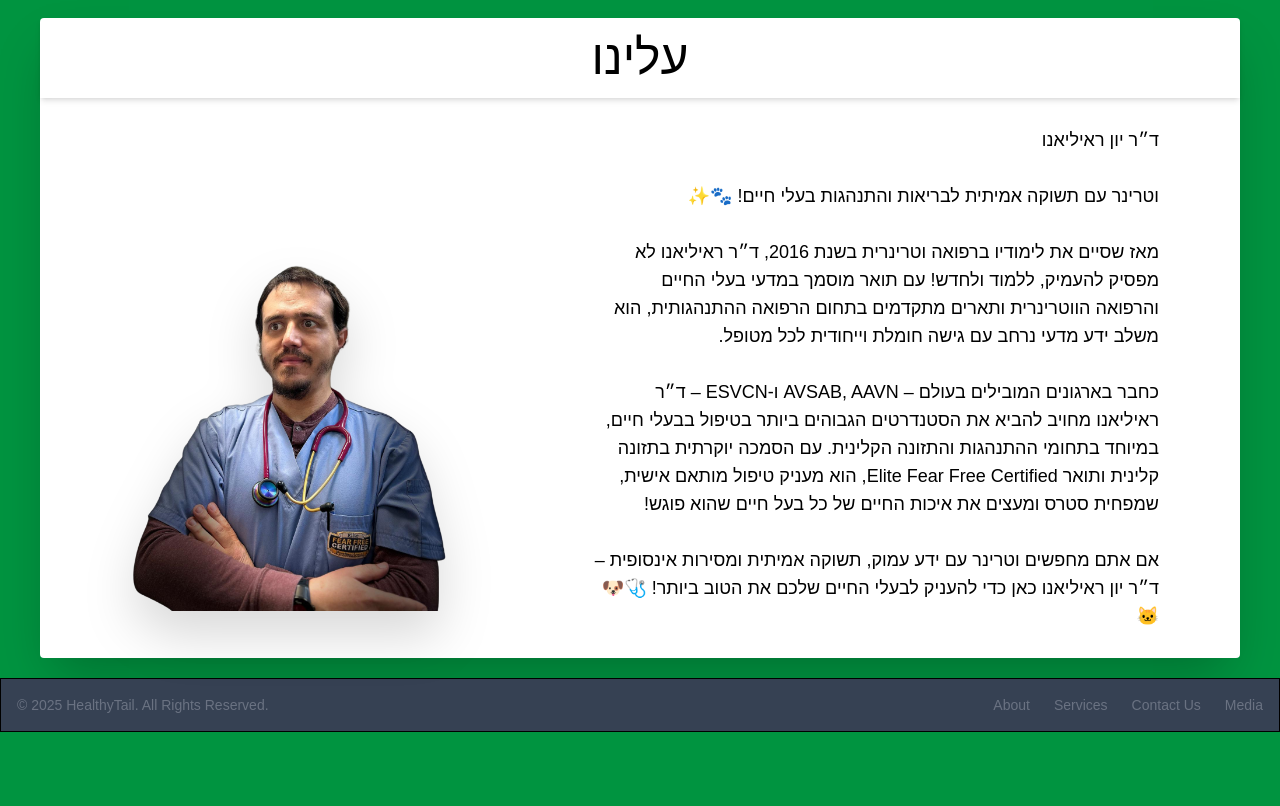
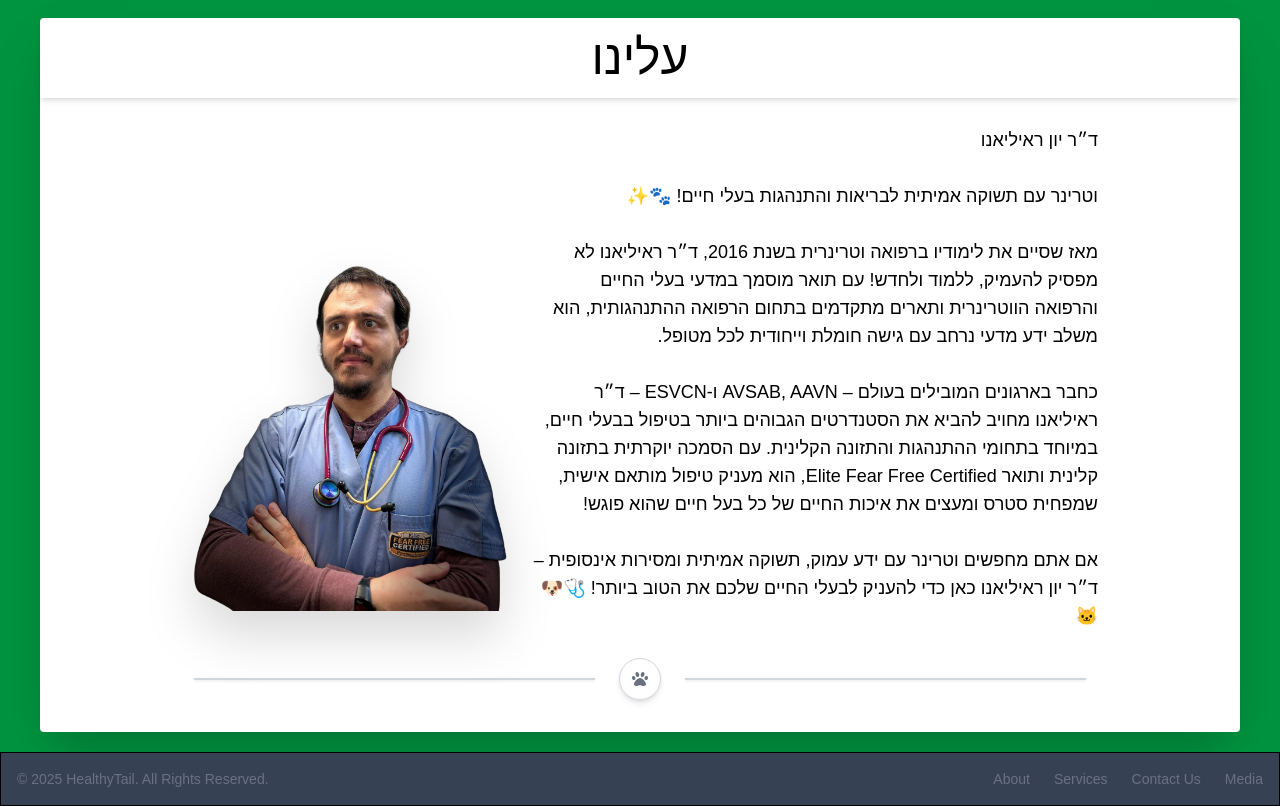
Before and after one commit to vitorreisler/healthyTail, a Next.js app: page /rotas/about in a window 1280 px wide. Shown: the part 660-1466 px from the top of the page. Before the commit the page ends 1392 px from the top, so only its background shows below. Built offline with nearby package versions, Linux system fonts and the light colour scheme.

Commit message:
review em observacao

```diff
--- /dev/null
+++ b/src/components/reviews.jsx
@@ -0,0 +1,9 @@
+const Reviews = () => {
+    return (
+        <section>
+            <h2>Reviews TESTE</h2>
+        </section>
+     );
+}
+
+export default Reviews;
--- a/src/pages/rotas/about.jsx
+++ b/src/pages/rotas/about.jsx
@@ -1,9 +1,13 @@
+import HrElement from "@/components/hrElement";
 import Layout from "@/components/layout";
+import Reviews from "@/components/reviews";
 
 const About = () => {
   return (
     <>
       <Layout pageName={"עלינו "}>
+        <section className="flex flex-col">
+          <div className="flex flex-wrap">
             <picture className="max-w-[350px] my-auto mx-auto">
               <img
                 className="rounded-2xl filter: drop-shadow-2xl"
@@ -12,19 +16,32 @@ const About = () => {
               />
             </picture>
             <p className="text-black max-w-[590px] mx-auto my-auto px-3 py-3 text-lg rtl  ">
-          ד״ר יון ראיליאנו <br /><br /> וטרינר עם תשוקה אמיתית לבריאות והתנהגות בעלי חיים!
-          🐾✨ <br /><br /> מאז שסיים את לימודיו ברפואה וטרינרית בשנת 2016, ד״ר ראיליאנו לא
-          מפסיק להעמיק, ללמוד ולחדש! עם תואר מוסמך במדעי בעלי החיים והרפואה
-          הווטרינרית ותארים מתקדמים בתחום הרפואה ההתנהגותית, הוא משלב ידע מדעי
-          נרחב עם גישה חומלת וייחודית לכל מטופל.<br /><br /> כחבר בארגונים המובילים בעולם –
-          AVSAB, AAVN ו-ESVCN – ד״ר ראיליאנו מחויב להביא את הסטנדרטים הגבוהים
-          ביותר בטיפול בבעלי חיים, במיוחד בתחומי ההתנהגות והתזונה הקלינית. עם
-          הסמכה יוקרתית בתזונה קלינית ותואר Elite Fear Free Certified, הוא מעניק
-          טיפול מותאם אישית, שמפחית סטרס ומעצים את איכות החיים של כל בעל חיים
-          שהוא פוגש!<br /><br /> אם אתם מחפשים וטרינר עם ידע עמוק, תשוקה אמיתית ומסירות
-          אינסופית – ד״ר יון ראיליאנו כאן כדי להעניק לבעלי החיים שלכם את הטוב
-          ביותר! 🩺🐶🐱
+              ד״ר יון ראיליאנו <br />
+              <br /> וטרינר עם תשוקה אמיתית לבריאות והתנהגות בעלי חיים! 🐾✨{" "}
+              <br />
+              <br /> מאז שסיים את לימודיו ברפואה וטרינרית בשנת 2016, ד״ר
+              ראיליאנו לא מפסיק להעמיק, ללמוד ולחדש! עם תואר מוסמך במדעי בעלי
+              החיים והרפואה הווטרינרית ותארים מתקדמים בתחום הרפואה ההתנהגותית,
+              הוא משלב ידע מדעי נרחב עם גישה חומלת וייחודית לכל מטופל.
+              <br />
+              <br /> כחבר בארגונים המובילים בעולם – AVSAB, AAVN ו-ESVCN – ד״ר
+              ראיליאנו מחויב להביא את הסטנדרטים הגבוהים ביותר בטיפול בבעלי חיים,
+              במיוחד בתחומי ההתנהגות והתזונה הקלינית. עם הסמכה יוקרתית בתזונה
+              קלינית ותואר Elite Fear Free Certified, הוא מעניק טיפול מותאם
+              אישית, שמפחית סטרס ומעצים את איכות החיים של כל בעל חיים שהוא פוגש!
+              <br />
+              <br /> אם אתם מחפשים וטרינר עם ידע עמוק, תשוקה אמיתית ומסירות
+              אינסופית – ד״ר יון ראיליאנו כאן כדי להעניק לבעלי החיים שלכם את
+              הטוב ביותר! 🩺🐶🐱
             </p>
+          </div>
+          <div className="">
+            <HrElement />
+          </div>
+          {/*<section>
+            <Reviews/>
+          </section>*/}
+        </section>
       </Layout>
     </>
   );
```
Lines whose indentation alone changed are shown as unchanged.
